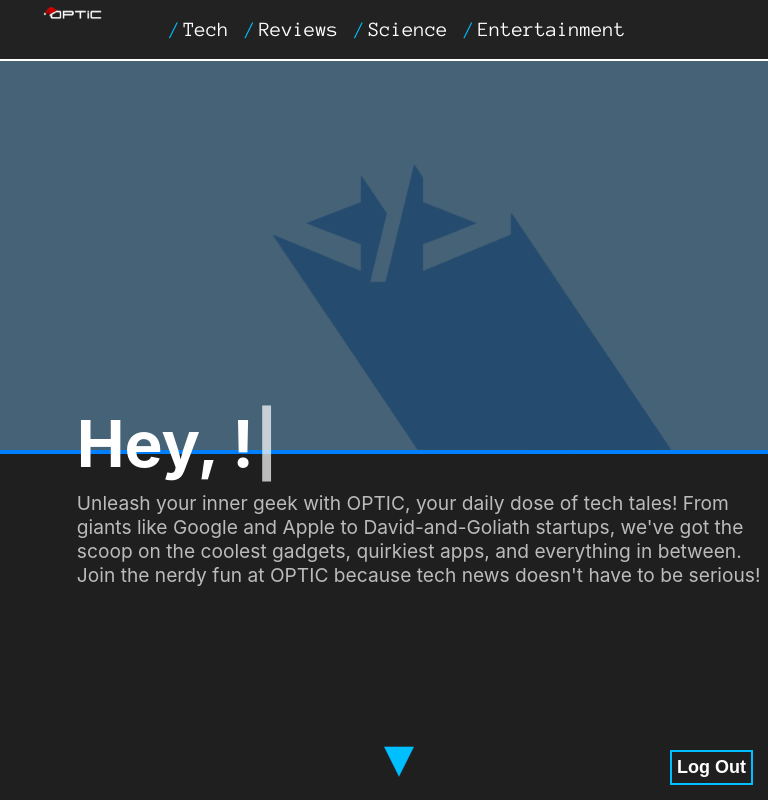
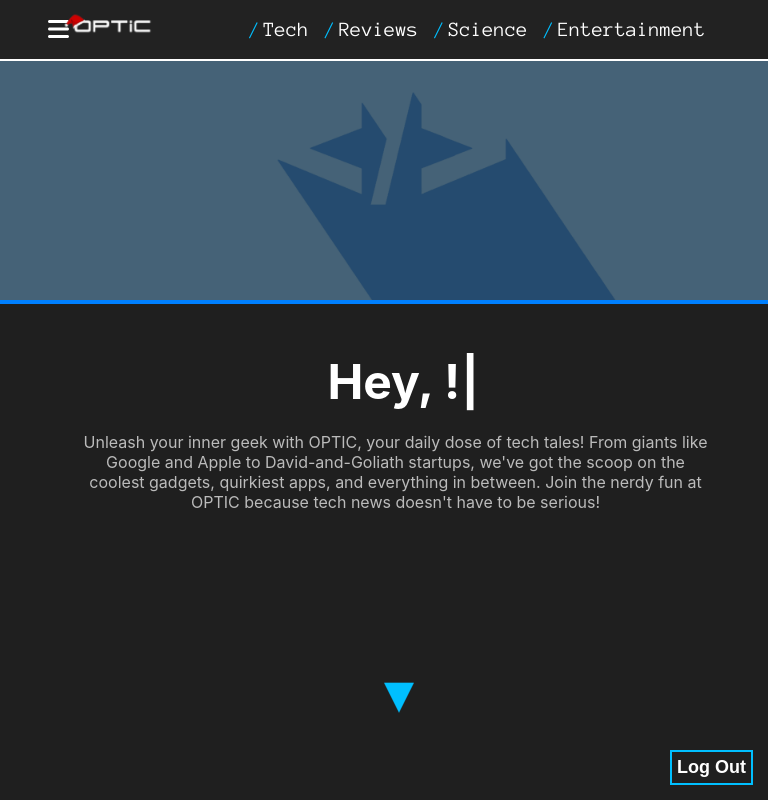
Before and after one commit to tevynaugustin/AI-Hub, a React (Create React App) app: page /Home in a window 768 px wide. Shown: the top 800 px of the page. Built offline with nearby package versions, Linux system fonts and the light colour scheme; no server answers.

Commit message:
updates responsiveness

```diff
--- a/src/components/Forgot Password/forgottenpassword.css
+++ b/src/components/Forgot Password/forgottenpassword.css
@@ -1,23 +1,22 @@
-/* forgottenpassword.css */
-
 /* Style for the forgot password container */
 .forgot-password-container {
-    width: 400px; /* Increase the width */
-    padding: 40px; /* Increase the padding */
-    border: 2px solid #ff7f50; /* Coral border color */
+  width: 100%; /* Adjust width for smaller screens */
+  max-width: 400px; /* Set a maximum width */
+  padding: 20px; /* Adjust padding for smaller screens */
+  border: 2px solid #ff7f50;
   border-radius: 8px;
-    box-shadow: 0 4px 8px rgba(0, 0, 0, 0.3); /* Slightly stronger box shadow for depth */
-    background-color: #333; /* Dark background color inside the container */
-    position: absolute; /* Position absolute for vertical centering */
-    top: 50%; /* Set top to 50% for vertical centering */
-    left: 50%; /* Set left to 50% for horizontal centering */
-    transform: translate(-50%, -50%); /* Center using translate */
-    margin: 0 auto; /* Center horizontally */
+  box-shadow: 0 4px 8px rgba(0, 0, 0, 0.3);
+  background-color: #333;
+  position: absolute;
+  top: 50%;
+  left: 50%;
+  transform: translate(-50%, -50%);
+  margin: 0 auto;
 }
 
 /* Title for the forgot password section */
 .forgot-password-container .forgot-password-title {
-    color: #ff7f50; /* Coral title color */
+  color: #ff7f50;
   margin-bottom: 15px;
   margin-top: 0;
   text-align: center;
@@ -26,6 +25,7 @@
 .accidentally-clicked {
   margin-bottom: 0;
 }
+
 .acc-clicked-span:hover {
   color: #ff7f50;
   cursor: pointer;
@@ -36,62 +36,52 @@
 .forgot-password-container form {
   display: flex;
   flex-direction: column;
-    animation: fadeIn 0.5s ease-in-out; /* Fade in animation */
-  }
-
-  /* Additional fade in animation keyframes */
-  @keyframes fadeIn {
-    from {
-      opacity: 0;
-    }
-    to {
-      opacity: 1;
-    }
+  animation: fadeIn 0.5s ease-in-out;
 }
 
 /* Label styles for the forgot password form */
 .forgot-password-container label {
   margin-bottom: 8px;
   font-weight: bold;
-    color: #fff; /* White text color for labels */
+  color: #fff;
 }
 
 /* Input styles for the forgot password form */
 .forgot-password-container input {
   padding: 8px;
   margin-bottom: 16px;
-    border: 1px solid #555; /* Darker border color for input */
+  border: 1px solid #555;
   border-radius: 4px;
-    background-color: #444; /* Slightly lighter background color for input */
-    color: #fff; /* White text color for input */
+  background-color: #444;
+  color: #fff;
 }
 
 /* Button styles for the forgot password form */
 .forgot-password-container button {
-    background-color: #ff7f50; /* Coral background color */
+  background-color: #ff7f50;
   color: #fff;
   padding: 10px;
   border: none;
   border-radius: 4px;
   cursor: pointer;
-    transition: background-color 0.3s ease-in-out; /* Smooth background color transition */
+  transition: background-color 0.3s ease-in-out;
 }
 
 /* Hover styles for the forgot password form button */
 .forgot-password-container button:hover {
-    background-color: #ff6347; /* Slightly darker coral on hover */
+  background-color: #ff6347;
 }
 
 /* Paragraph styles for messages in the forgot password form */
 .forgot-password-container p {
   margin-top: 16px;
   text-align: center;
-    color: #bbb; /* Light gray text color for paragraph */
+  color: #bbb;
 }
 
 /* Anchor (link) styles for the forgot password form */
 .forgot-password-container a {
-    color: #ff7f50; /* Coral link color */
+  color: #ff7f50;
   text-decoration: none;
   font-weight: bold;
 }
@@ -103,9 +93,9 @@
 
 /* Error message styles for the forgot password form */
 .forgot-password-container .error-message {
-    color: #ff6666; /* Vibrant red for error messages */
+  color: #ff6666;
   margin-top: 16px;
-    animation: shake 0.5s ease-in-out; /* Shake animation on error */
+  animation: shake 0.5s ease-in-out;
 }
 
 /* Shake animation keyframes for error messages */
@@ -149,3 +139,11 @@
   animation: loadingDots 1s infinite steps(1);
   display: inline-block;
 }
+
+/* Media queries for smaller screens */
+@media only screen and (max-width: 768px) {
+  .forgot-password-container {
+    width: 80%;
+    display: none !important; /* Adjust width for smaller screens */
+  }
+}
--- a/src/components/Home/Home.css
+++ b/src/components/Home/Home.css
@@ -1,7 +1,8 @@
+/* Default styles for larger screens */
 .home-body {
-    position: relative;
-    min-height: 100vh;
-  }
+  position: relative;
+  min-height: 100vh;
+}
 
 .welcome-msg {
   text-align: left;
@@ -133,3 +134,60 @@
   font-size: 4rem;
   color: #fff;
 }
+
+/* Media queries for smaller screens */
+@media only screen and (max-width: 768px) {
+  .welcome-msg {
+    position: relative;
+    margin-top: 10%;
+    font-size: 3rem;
+    margin-left: 5%;
+    text-align: center;
+  }
+
+  .introduction {
+    font-size: 1rem;
+    margin-right: 7%;
+    position: relative;
+    top: 60%;
+    text-align: center;
+  }
+
+  .home-body .landing-photo {
+    height: 300px;
+  }
+
+  .home-body .landing-photo .logo-home {
+    width: 15%;
+    top: 1.1vh;
+    left: 7vh;
+  }
+
+  .navbar {
+    margin-right: 0;
+  }
+
+  .navbar-container {
+    position: relative;
+    left: 10vh;
+  }
+
+  .nav-link {
+    font-size: 1em;
+    margin-left: 15px;
+  }
+
+  .featured-feeds {
+    margin-left: 5%;
+    top: 20vh;
+  }
+
+  .featured-feeds .featured-feeds-title {
+    font-size: 3rem;
+  }
+
+  .floating-arrow {
+    position: relative;
+    top: 15vh;
+  }
+}
--- a/src/components/Home/Home.jsx
+++ b/src/components/Home/Home.jsx
@@ -1,7 +1,7 @@
 // Imports
 import React from "react";
 import { getAuth, signOut } from "firebase/auth";
-import { NavLink, useNavigate } from "react-router-dom";
+import { useNavigate } from "react-router-dom";
 import "./Home.css";
 import Navbar from "../navbar/navbar";
 import Typewriter from "typewriter-effect";
--- a/src/components/My Account/myaccount.css
+++ b/src/components/My Account/myaccount.css
@@ -162,3 +162,13 @@
     animation: loadingDots 1s infinite steps(1);
     display: inline-block;
   }
+
+  @media screen and (min-width: 768px) {
+    .my-account-container {
+      width: 400px; /* Adjust the width for larger screens */
+    }
+
+    .my-account-logo {
+      width: 50%;
+    }
+  }
--- a/src/components/My Account/myaccount.jsx
+++ b/src/components/My Account/myaccount.jsx
@@ -1,5 +1,4 @@
 import React, { useState, useEffect } from "react";
-import { useAuth } from "../../AuthContext";
 import { useNavigate } from "react-router-dom";
 import "./myaccount.css"; // Import the CSS file for styling
 import {
@@ -17,7 +16,7 @@ function Myaccount() {
   const [newEmail, setNewEmail] = useState("");
   const [newPassword, setNewPassword] = useState("");
   const [newDisplayName, setNewDisplayName] = useState("");
-  const [currentPassword, setCurrentPassword] = useState("");
+  const [currentPassword] = useState("");
   const [error, setError] = useState("");
   const [success, setSuccess] = useState("");
   const [loading, setLoading] = useState("");
@@ -25,18 +24,7 @@ function Myaccount() {
 
   const auth = getAuth();
   const user = auth.currentUser;
-  let displayName = "";
-  let email = "";
 
-  if (user !== null) {
-    // The user object has basic properties such as display name, email, etc.
-    displayName = user.displayName;
-    // Additional user properties if needed:
-    email = user.email;
-    // const photoURL = user.photoURL;
-    // const emailVerified = user.emailVerified;
-    // const uid = user.uid;
-  }
 
   // Reauthenticate function
   const reauthenticate = async () => {
@@ -181,14 +169,14 @@ function Myaccount() {
 
   return (
     <>
-    <img className="logo" src={logo} alt="" />
+    <img className="my-account-logo" src={logo} alt="" />
     <div className="my-account-container">
       <h2>Update Account Details</h2>
       {error && <div className="error-message">{error}</div>}
       {success && <div className="success-message">{success}</div>}
 
       <form className="update-form" onSubmit={handleUpdateDisplayName}>
-        <label>Display Name:</label>
+        <label>Display Name:</label>a
         <input
           type="text"
           value={newDisplayName}
--- a/src/components/navbar/navbar.css
+++ b/src/components/navbar/navbar.css
@@ -49,6 +49,14 @@
 
     .nav-link {
         margin: 0 15px;
+    }
+
+    .menu-icon {
+        right: 20vh !important;
+    }
+
+    .dropdown {
+        left: -22vh !important;
     }
 }
 
```
Lines whose indentation alone changed are shown as unchanged.
